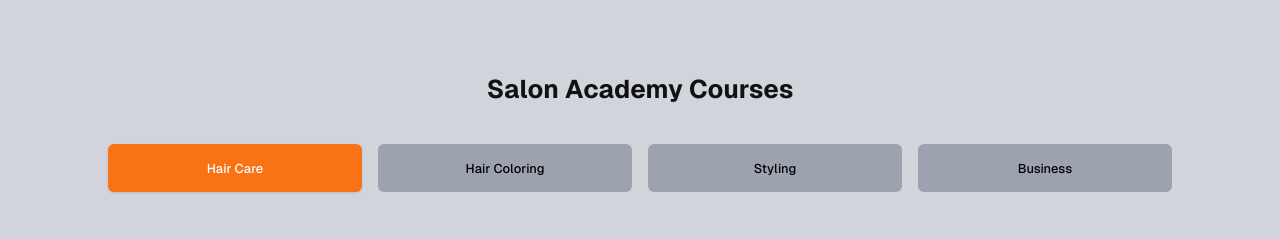
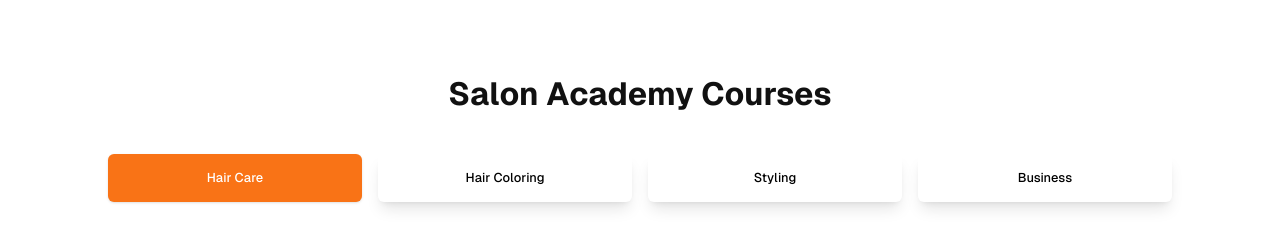
Before and after one commit to rish1t/kpwebsite, a Next.js app: page /academy in a window 1280 px wide. Shown: the part 826-1065 px from the top of the page. Built offline with nearby package versions, Linux system fonts and the light colour scheme.

Commit message:
final2(hopefully)

```diff
--- a/src/components/acadcourses.tsx
+++ b/src/components/acadcourses.tsx
@@ -264,18 +264,18 @@ export default function Component() {
   }
 
   return (
-    <div className="min-h-screen bg-gray-300 w-[100%] flex items-center justify-center pt-16"> {/* Added margin top */}
-      <div className="bg-gray-300 rounded-lg p-4 sm:p-6 lg:p-8 w-full max-w-6xl">
-        <h1 className="text-[5vw] sm:text-[4vw] md:text-[3vw] lg:text-[2.5vw] xl:text-[2vw] font-bold mb-4 sm:mb-6 lg:mb-8 text-center">
+    <div className="min-h-screen bg-white w-[100%] flex items-center justify-center pt-16"> {/* Added margin top */}
+      <div className="bg-white-300 rounded-lg p-4 sm:p-6 lg:p-8 w-full max-w-6xl">
+        <h1 className="text-[5vw] sm:text-[4vw] md:text-[3vw] lg:text-[2.5vw] xl:text-[2.5vw] font-bold mb-4 sm:mb-6 lg:mb-8 text-center">
           Salon Academy Courses
         </h1>
         <Tabs value={activeTab} onValueChange={setActiveTab} className="w-full">
-          <TabsList className="grid w-full grid-cols-2 sm:grid-cols-4 mb-6 bg-gray-300 min-h-fit"> {/* Adjusted spacing */}
+          <TabsList className="grid w-full grid-cols-2 sm:grid-cols-4 mb-6 bg-white min-h-fit "> {/* Adjusted spacing */}
             {courses.map((course) => (
               <TabsTrigger
                 key={course.id}
                 value={course.id}
-                className="px-2 mx-2 md:my-0 my-2 sm:px-4 py-2 h-12 text-[2.5vw] sm:text-[2vw] md:text-[1.5vw] lg:text-[1.2vw] xl:text-[1vw] font-medium transition-colors  data-[state=active]:bg-orange-500 data-[state=active]:text-white data-[state=inactive]:bg-gray-400 data-[state=inactive]:text-black" // Set fixed height and inactive styles
+                className="px-2 mx-2 md:my-0 my-2 sm:px-4 py-2 h-12 text-[2.5vw] sm:text-[2vw] md:text-[1.5vw] lg:text-[1.2vw] xl:text-[1vw] font-medium transition-colors  data-[state=active]:bg-orange-500 data-[state=active]:text-white data-[state=inactive]:bg-white data-[state=inactive]:text-black shadow-lg" // Set fixed height and inactive styles
               >
                 {course.name}
               </TabsTrigger>
```
